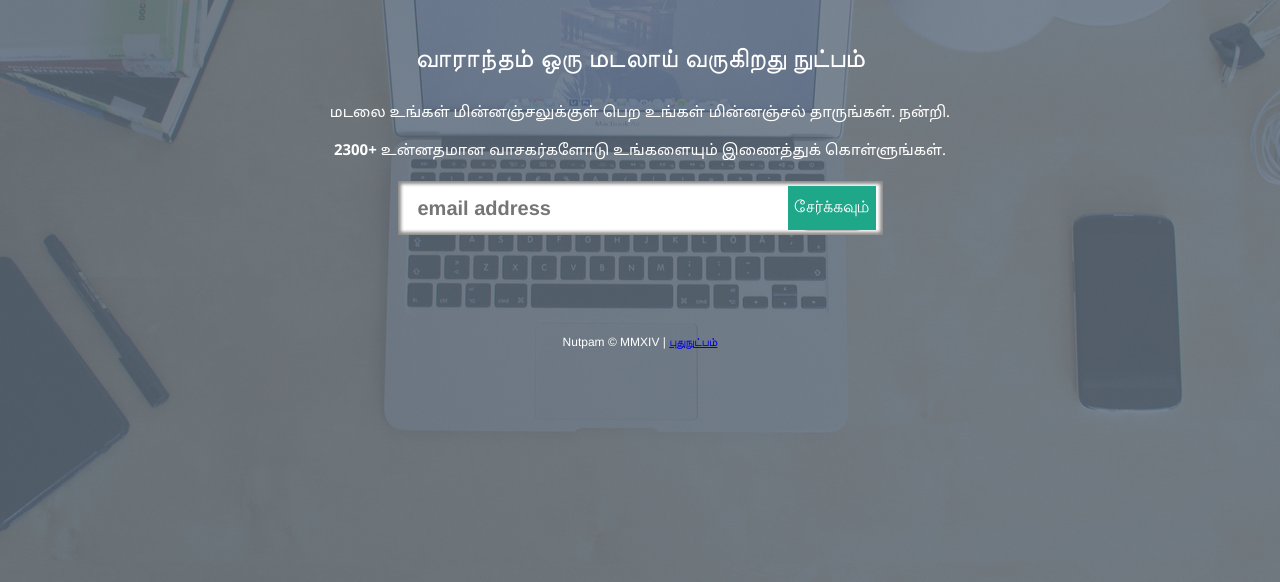
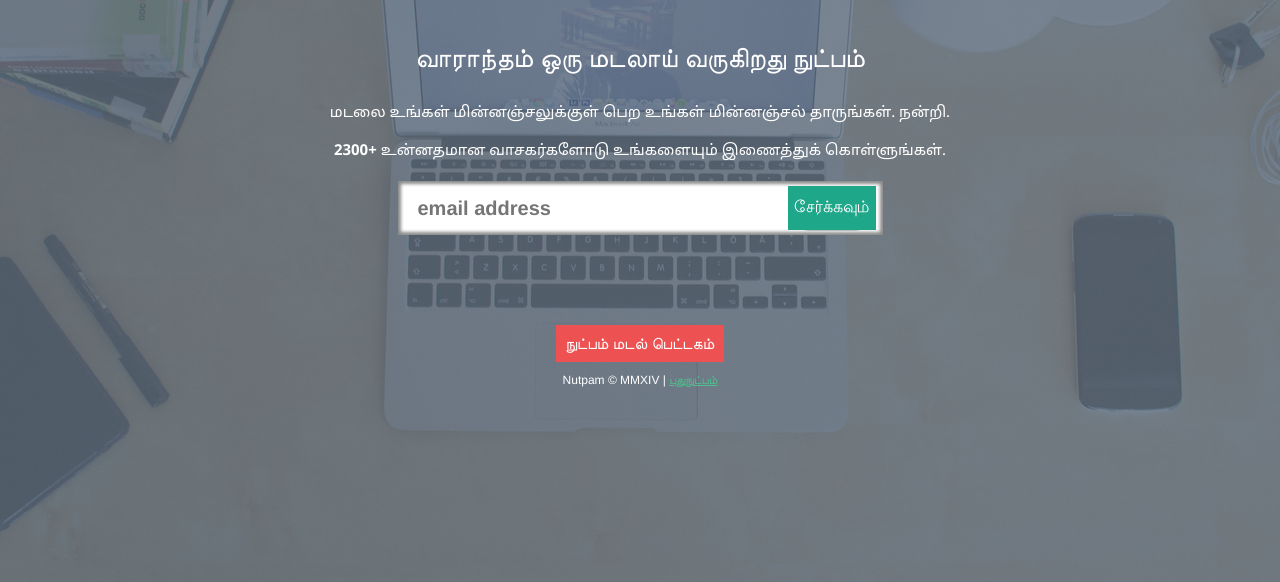
Before and after one commit to nutpam/nutpam-weekly-OLD-REPO, a plain HTML site: page index.html in a window 1280 px wide. Shown: the part 218-800 px from the top of the page. Drawn offline with Linux system fonts and the light colour scheme; a script that the page names is missing; a web font is replaced by a local one.

Commit message:
added link to archive

```diff
--- a/index.html
+++ b/index.html
@@ -35,6 +35,9 @@
 </div>
 		</div>
 		<div class="clear"></div>
+				<center><div class="button big_text">
+		    <a href="archive/">நுட்பம் மடல் பெட்டகம்</a>
+		</div></center>
 		<ul class="footer">
 			<p>Nutpam &copy; MMXIV | <a href="http://puthunutpam.com">புதுநுட்பம்</a></p>
 		</ul>
--- a/style.css
+++ b/style.css
@@ -150,6 +150,25 @@ cursor: pointer;
 background: url(images/okay.png) left bottom no-repeat;
 }
 
+.button a {
+    background: #ed5151;
+    align-content: center;
+    text-decoration: none;
+    color: #fff;
+    width: auto;
+    margin-top: 10px;
+    margin-bottom: 30px;
+    padding: 10px;
+}
+
+.button a:hover {
+    background: #931414;
+    color: #d376b8;
+    width: auto;
+    padding: 10px;
+}
+
+
 .clear{
 clear: left;
 clear: both;
@@ -160,4 +179,9 @@ padding: 0;
 .footer p {
 text-align: center;
 font-size: 12px;
+    margin-top: 20px;
 }
+
+.footer a {
+    color: #4ebf8d;
+}
```
Also changed, not shown: archive/index.html (+0 -2 lines).
